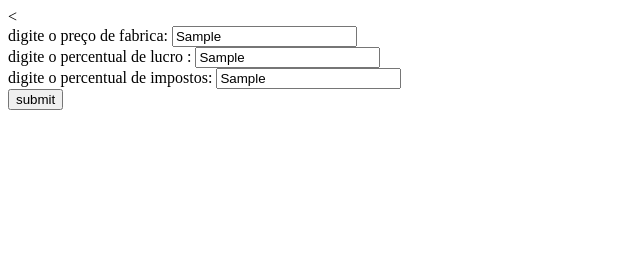
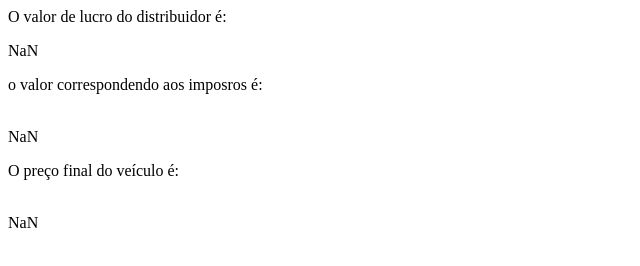
Before and after one commit to PedroHenriqueDutra/aulas, a plain HTML site: page atividade avaliativa.html in a window 1280 px wide. Both pictures are taken after typing "Sample", "Sample", "Sample" into the empty fields and a click on the button "submit". Shown: the whole page, without its empty margins (0-640 px from the left). Drawn offline with Linux system fonts and the light colour scheme.

Commit message:
Update atividade avaliativa.html

```diff
--- a/atividade avaliativa.html
+++ b/atividade avaliativa.html
@@ -9,7 +9,21 @@
 </head>
 
 <body>
-    <
+    <script>
+        function calculo() {
+            var pfabr = 0,
+                plucro = 0,
+                vimp = 0,
+                pfinal = 0;
+            pfabr = parseInt(document.querySelector('#pfabr').value);
+            plucro = parseInt(document.querySelector('#plucro').value);
+            vimp = parseInt(document.querySelector('#pimp').value);
+            plucro = pfabr * (plucro / 100);
+            vimp = pfabr * (vimp / 100);
+            pfinal = (pfabr + plucro + vimp)
+            document.write("<p>O valor de lucro do distribuidor é:</p>", plucro, "<br> <p>o valor correspondendo aos imposros é:</p><br>", vimp, "<p>O preço final do veículo é: </p><br>", pfinal)
+        }
+    </script>
     <form action="JavaScript:;">
         digite o preço de fabrica: <input type="text" id="pfabr" value="">
         <br> digite o percentual de lucro : <input type="text" id="plucro" value="">
```
